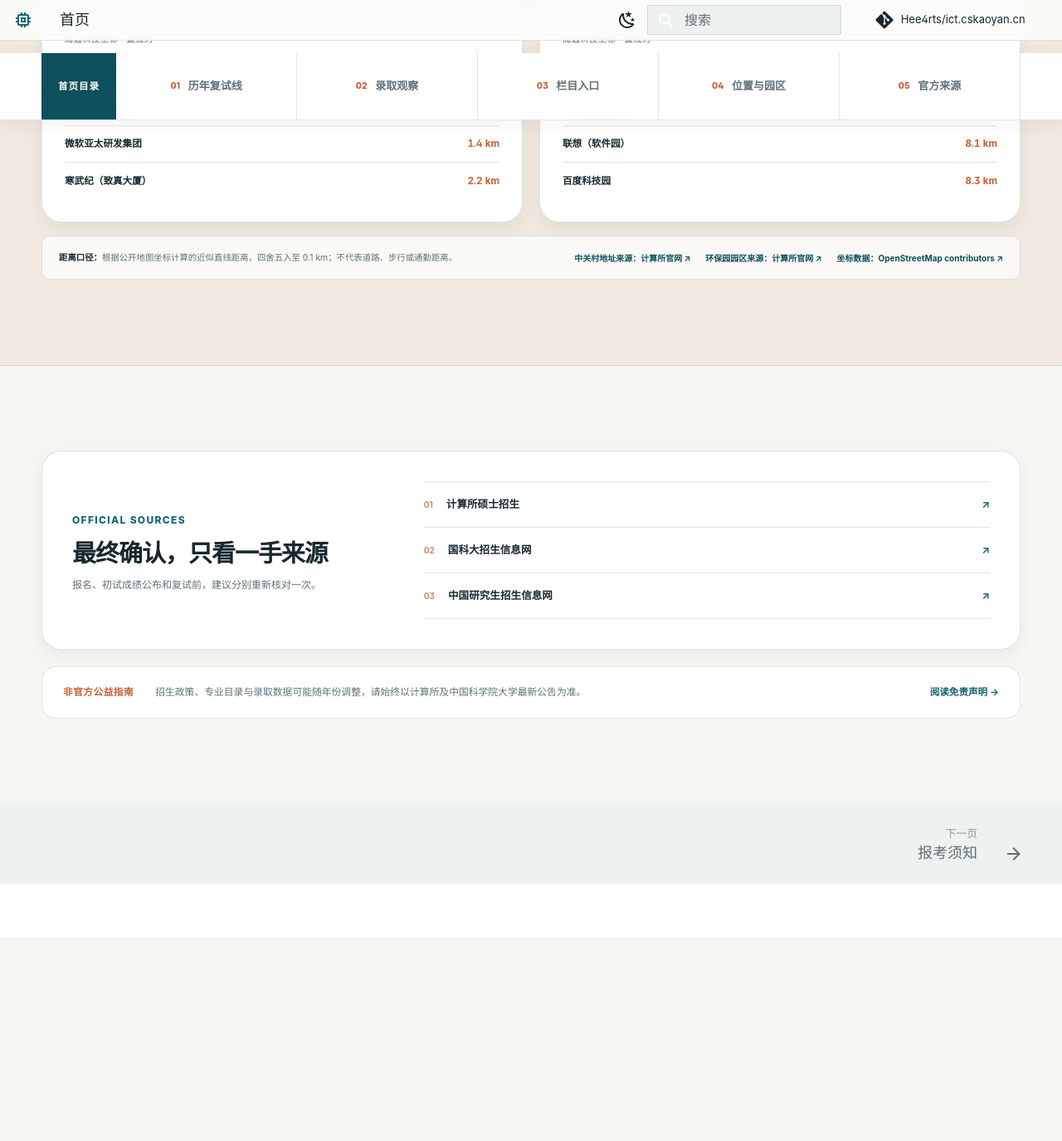
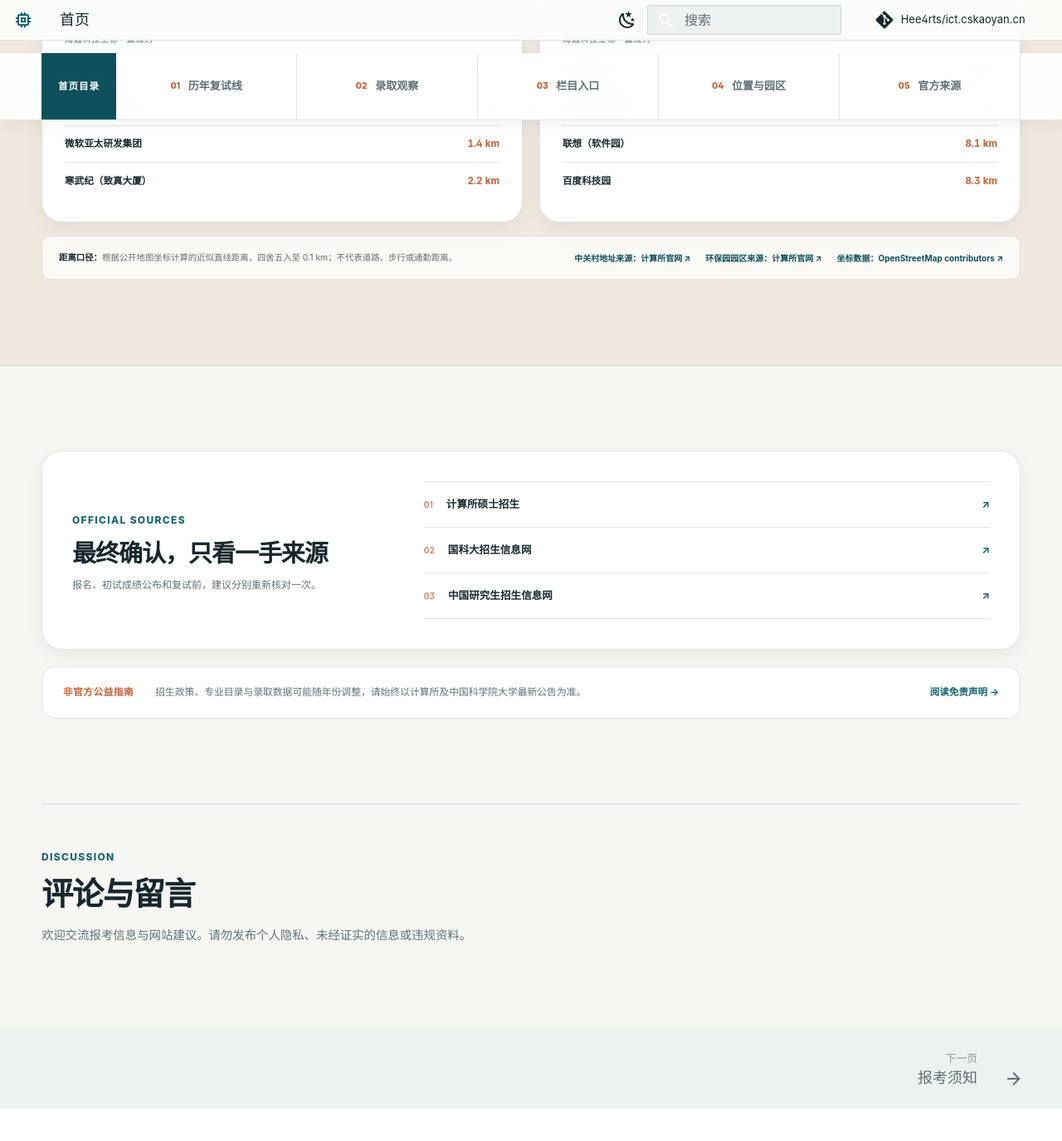
Before and after one commit to Hee4rts/ict.cskaoyan.cn, an MkDocs documentation site: the page built from docs/index.md, in a window 1280 px wide and 1400 px high, scrolled down 3503 px. Shown: the top 1375 px of the window at 83% size. Built offline with MkDocs 1.6.1 and Material for MkDocs 9.7.7, drawn with Linux system fonts in a browser that asks for light colours; comment, search, counter and statistics services are not loaded; before the commit the page ends 4632 px from its top, so only the background shows below that.

Commit message:
在首页底部添加评论区

```diff
--- a/docs/assets/stylesheets/custom.css
+++ b/docs/assets/stylesheets/custom.css
@@ -2531,6 +2531,37 @@ body {
   color: #c66f73;
 }
 
+.ict-comments {
+  margin-top: 3.5rem;
+  padding-top: 2.5rem;
+  padding-bottom: 3.5rem;
+  border-top: 1px solid var(--ict-line);
+}
+
+.ict-comments__head {
+  margin-bottom: 1.5rem;
+}
+
+.ict-comments__head h2 {
+  margin: 0.3rem 0 0.45rem;
+  color: var(--ict-ink);
+  font-size: clamp(1.55rem, 3vw, 2.15rem);
+  letter-spacing: -0.04em;
+}
+
+.ict-comments__head p {
+  max-width: 38rem;
+  margin: 0;
+  color: var(--ict-muted);
+  font-size: 0.72rem;
+  line-height: 1.75;
+}
+
+.ict-comments .giscus,
+.ict-comments .giscus-frame {
+  width: 100%;
+}
+
 @media (max-width: 640px) {
   .admission-toolbar {
     flex-wrap: wrap;
--- a/docs/index.md
+++ b/docs/index.md
@@ -342,5 +342,29 @@ hide:
       <p>招生政策、专业目录与录取数据可能随年份调整，请始终以计算所及中国科学院大学最新公告为准。</p>
       <a href="关于/免责声明/">阅读免责声明 <span aria-hidden="true">→</span></a>
     </aside>
+
+    <section class="ict-comments ict-shell" aria-labelledby="comments-title">
+      <header class="ict-comments__head">
+        <span class="ict-kicker">DISCUSSION</span>
+        <h2 id="comments-title">评论与留言</h2>
+        <p>欢迎交流报考信息与网站建议。请勿发布个人隐私、未经证实的信息或违规资料。</p>
+      </header>
+      <script src="https://giscus.app/client.js"
+              data-repo="Hee4rts/ict.cskaoyan.cn"
+              data-repo-id="R_kgDOT4VRfA"
+              data-category="Announcements"
+              data-category-id="DIC_kwDOT4VRfM4DDgnj"
+              data-mapping="pathname"
+              data-strict="1"
+              data-reactions-enabled="1"
+              data-emit-metadata="0"
+              data-input-position="top"
+              data-theme="preferred_color_scheme"
+              data-lang="zh-CN"
+              data-loading="lazy"
+              crossorigin="anonymous"
+              async>
+      </script>
+    </section>
   </div>
 </div>
```
